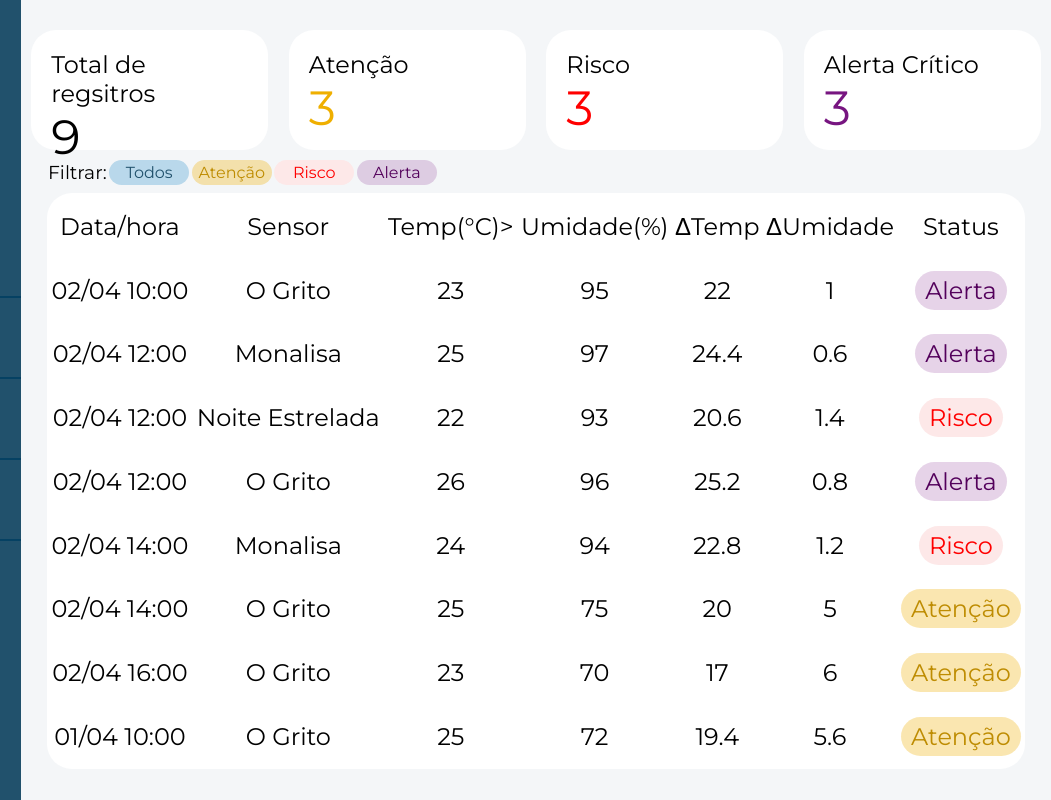
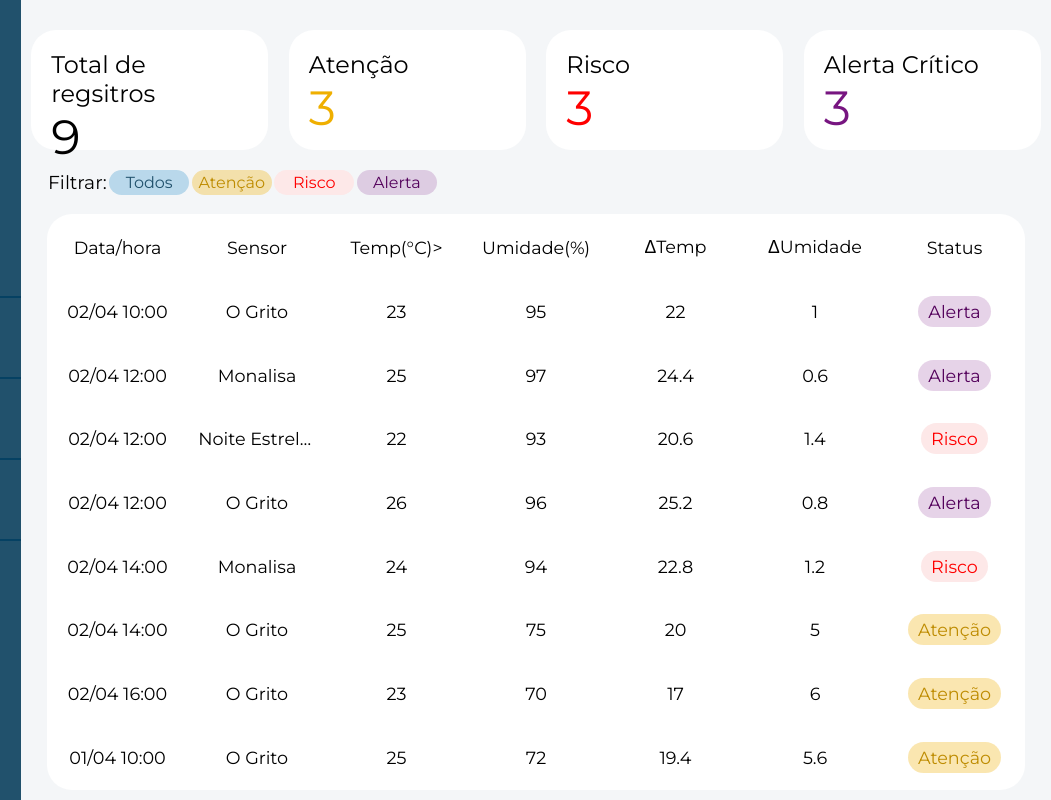
Before and after one commit to Thermus-project-PI/Site-Institucional, a website: page src/dashboard/alertas.html in a window 1280 px wide. Shown: the full height of the page, 229-1280 px from the left. Drawn offline with Linux system fonts and the light colour scheme.

Commit message:
feat: alertas com json

```diff
--- a/src/dashboard/alertas.html
+++ b/src/dashboard/alertas.html
@@ -79,17 +79,17 @@
             <div class="alertas-container">
                 <div class="filters">
                     <h3>Filtrar:</h3>
-                    <div class="filter filter-blue">
-                        <p onclick="change('todos')">Todos</p>
+                    <div class="filter filter-blue" onclick="montar('todos')">
+                        <p>Todos</p>
                     </div>
-                    <div class="filter filter-yellow">
-                        <p onclick="change('td-yellow')">Atenção</p>
+                    <div class="filter filter-yellow" onclick="montar('atencao')">
+                        <p>Atenção</p>
                     </div>
-                    <div class="filter filter-red">
-                        <p onclick="change('td-red')">Risco</p>
+                    <div class="filter filter-red" onclick="montar('risco')">
+                        <p>Risco</p>
                     </div>
-                    <div class="filter filter-purple">
-                        <p onclick="change('td-purple')">Alerta</p>
+                    <div class="filter filter-purple" onclick="montar('alerta')">
+                        <p>Alerta</p>
                     </div>
                 </div>
                 <table class="alertas" id="tabelaAlertas">
@@ -102,94 +102,6 @@
                         <th>ΔUmidade</th>
                         <th>Status</th>
                     </tr>
-                    <tr>
-                        <td>02/04 10:00</td>
-                        <td>O Grito</td>
-                        <td>23</td>
-                        <td>95</td>
-                        <td>22</td>
-                        <td>1</td>
-                        <div class="alerta-status">
-                            <td class="td-purple"><span>Alerta</span></td>
-                        </div>
-                    </tr>
-                    <tr>
-                        <td>02/04 12:00</td>
-                        <td>Monalisa</td>
-                        <td>25</td>
-                        <td>97</td>
-                        <td>24.4</td>
-                        <td>0.6</td>
-                        <div class="alerta-status ">
-                            <td class="td-purple"><span>Alerta</span></td>
-                        </div>
-                    </tr>
-                    <tr>
-                        <td>02/04 12:00</td>
-                        <td>Noite Estrelada</td>
-                        <td>22</td>
-                        <td>93</td>
-                        <td>20.6</td>
-                        <td>1.4</td>
-                        <div class="alerta-status">
-                            <td class="td-red"><span>Risco</span></td>
-                        </div>
-                    </tr>
-                    <tr>
-                        <td>02/04 12:00</td>
-                        <td>O Grito</td>
-                        <td>26</td>
-                        <td>96</td>
-                        <td>25.2</td>
-                        <td>0.8</td>
-                        <div class="alerta-status">
-                            <td class="td-purple"><span>Alerta</span></td>
-                        </div>
-                    </tr>
-                    <tr>
-                        <td>02/04 14:00</td>
-                        <td>Monalisa</td>
-                        <td>24</td>
-                        <td>94</td>
-                        <td>22.8</td>
-                        <td>1.2</td>
-                        <div class="alerta-status">
-                            <td class="td-red"><span>Risco</span></td>
-                        </div>
-                    </tr>
-                    <tr>
-                        <td>02/04 14:00</td>
-                        <td>O Grito</td>
-                        <td>25</td>
-                        <td>75</td>
-                        <td>20</td>
-                        <td>5</td>
-                        <div class="alerta-status  filter-yellow">
-                            <td class="td-yellow"><span>Atenção</span></td>
-                        </div>
-                    </tr>
-                    <tr>
-                        <td>02/04 16:00</td>
-                        <td>O Grito</td>
-                        <td>23</td>
-                        <td>70</td>
-                        <td>17</td>
-                        <td>6</td>
-                        <div class="alerta-status">
-                            <td class="td-yellow"><span>Atenção</span></td>
-                        </div>
-                    </tr>
-                    <tr>
-                        <td>01/04 10:00</td>
-                        <td>O Grito</td>
-                        <td>25</td>
-                        <td>72</td>
-                        <td>19.4</td>
-                        <td>5.6</td>
-                        <div class="alerta-status">
-                            <td class="td-yellow"><span>Atenção</span></td>
-                        </div>
-                    </tr>
                 </table>
             </div>
         </div>
@@ -198,23 +110,180 @@
 
 </html>
 <script>
-    function change(classe) {
-        const linhas = document.querySelectorAll('#tabelaAlertas tr')
+    const alertas = [
+  {
+    dataHora: "02/04 10:00",
+    sensor: "O Grito",
+    temperatura: 23,
+    umidade: 95,
+    deltaTemp: 22,
+    deltaUmidade: 1,
+    status: "Alerta"
+  },
+  {
+    dataHora: "02/04 12:00",
+    sensor: "Monalisa",
+    temperatura: 25,
+    umidade: 97,
+    deltaTemp: 24.4,
+    deltaUmidade: 0.6,
+    status: "Alerta"
+  },
+  {
+    dataHora: "02/04 12:00",
+    sensor: "Noite Estrelada",
+    temperatura: 22,
+    umidade: 93,
+    deltaTemp: 20.6,
+    deltaUmidade: 1.4,
+    status: "Risco"
+  },
+  {
+    dataHora: "02/04 12:00",
+    sensor: "O Grito",
+    temperatura: 26,
+    umidade: 96,
+    deltaTemp: 25.2,
+    deltaUmidade: 0.8,
+    status: "Alerta"
+  },
+  {
+    dataHora: "02/04 14:00",
+    sensor: "Monalisa",
+    temperatura: 24,
+    umidade: 94,
+    deltaTemp: 22.8,
+    deltaUmidade: 1.2,
+    status: "Risco"
+  },
+  {
+    dataHora: "02/04 14:00",
+    sensor: "O Grito",
+    temperatura: 25,
+    umidade: 75,
+    deltaTemp: 20,
+    deltaUmidade: 5,
+    status: "Atenção"
+  },
+  {
+    dataHora: "02/04 16:00",
+    sensor: "O Grito",
+    temperatura: 23,
+    umidade: 70,
+    deltaTemp: 17,
+    deltaUmidade: 6,
+    status: "Atenção"
+  },
+  {
+    dataHora: "01/04 10:00",
+    sensor: "O Grito",
+    temperatura: 25,
+    umidade: 72,
+    deltaTemp: 19.4,
+    deltaUmidade: 5.6,
+    status: "Atenção"
+  }
+];
 
-        linhas.forEach(linha => {
-            if (classe == 'todos') {
-                linha.style.display = '';
+let alertasContainer = document.getElementById("tabelaAlertas");
+montar("todos");
+function montar(type){
+
+    let alertasContainerLinhas = document.querySelectorAll("#tabelaAlertas #linha");
+    alertasContainerLinhas.forEach(tr => tr.remove())
+    if(type == "todos"){
+        alertas.forEach(alerta => {
+            let tr = document.createElement("tr");
+            tr.setAttribute('id', 'linha')
+
+            let classTd;
+
+            if(alerta.status == "Alerta"){
+                classTd = "td-purple"
+            }else if(alerta.status == "Risco"){
+                classTd = "td-red"
+            }else if(alerta.status == "Atenção"){
+                classTd = "td-yellow"
+            }
+
+            tr.innerHTML = `
+                <td>${alerta.dataHora}</td>
+                <td>${alerta.sensor}</td>
+                <td>${alerta.temperatura}</td>
+                <td>${alerta.umidade}</td>
+                <td>${alerta.deltaTemp}</td>
+                <td>${alerta.deltaUmidade}</td>
+                <td class="${classTd}"><span>${alerta.status}</span></td>
+            `
+
+            alertasContainer.appendChild(tr);
+        });
+    }else if(type == "atencao"){
+        alertas.forEach(alerta => {
+            if(alerta.status != "Atenção"){
                 return;
             }
+            let tr = document.createElement("tr");
+            tr.setAttribute('id', 'linha')
 
-            if (linha.querySelector('.' + classe)) {
-                linha.style.display = ''; // mostra
-            } else {
-                if (linha.querySelector('td')) {
-                    linha.style.display = 'none'; // Oculta
-                }
+            let classTd = "td-yellow"
+
+            tr.innerHTML = `
+                <td>${alerta.dataHora}</td>
+                <td>${alerta.sensor}</td>
+                <td>${alerta.temperatura}</td>
+                <td>${alerta.umidade}</td>
+                <td>${alerta.deltaTemp}</td>
+                <td>${alerta.deltaUmidade}</td>
+                <td class="${classTd}"><span>${alerta.status}</span></td>
+            `
+
+            alertasContainer.appendChild(tr);
+        });
+    }else if(type == "risco"){
+        alertas.forEach(alerta => {
+            if(alerta.status != "Risco"){
+                return;
             }
-        })
+            let tr = document.createElement("tr");
+            tr.setAttribute('id', 'linha')
 
+            let classTd = "td-red"
+
+            tr.innerHTML = `
+                <td>${alerta.dataHora}</td>
+                <td>${alerta.sensor}</td>
+                <td>${alerta.temperatura}</td>
+                <td>${alerta.umidade}</td>
+                <td>${alerta.deltaTemp}</td>
+                <td>${alerta.deltaUmidade}</td>
+                <td class="${classTd}"><span>${alerta.status}</span></td>
+            `
+
+            alertasContainer.appendChild(tr);
+        });
+    }else if(type == "alerta"){
+        alertas.forEach(alerta => {
+            if(alerta.status != "Alerta"){
+                return;
+            }
+            let tr = document.createElement("tr");
+            tr.setAttribute('id', 'linha')
+
+            let classTd = "td-purple"
+
+            tr.innerHTML = `
+                <td>${alerta.dataHora}</td>
+                <td>${alerta.sensor}</td>
+                <td>${alerta.temperatura}</td>
+                <td>${alerta.umidade}</td>
+                <td>${alerta.deltaTemp}</td>
+                <td>${alerta.deltaUmidade}</td>
+                <td class="${classTd}"><span>${alerta.status}</span></td>
+            `
+
+            alertasContainer.appendChild(tr);
+        });
     }
+}
 </script>
--- a/src/styles/styleDashboardAlert.css
+++ b/src/styles/styleDashboardAlert.css
@@ -98,13 +98,23 @@
     width: 100%;
     height: 90%;
 
+    table-layout: fixed;
+
     background-color: white;
 
     border-radius:25px;
 
-    margin-bottom:30px;
+    font-size: 2.2vh;
+}
 
-    font-size: 1.5rem;
+th, td {
+    width: 20%;
+    height: 5vh;
+
+    overflow: hidden;
+    text-overflow: ellipsis;
+    white-space: nowrap;
+    padding: 10px;
 }
 
 .td-purple span {
```
Also changed, not shown: src/auth/museu/login.html (+34 -0 lines), src/dashboard/sensores.html (+1 -1 lines), src/index.html (+1 -0 lines), src/styles/styleDashboardSensores.css (+13 -7 lines).
